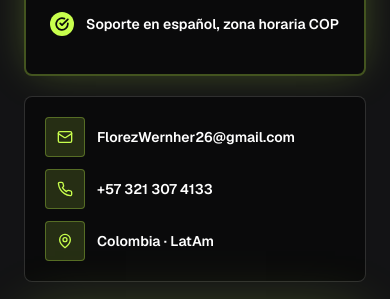
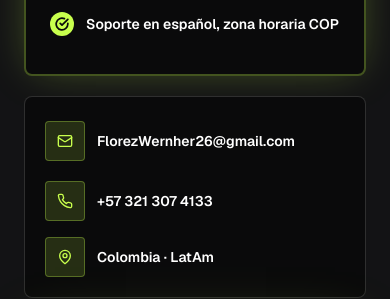
Before and after one commit to wernherflorez/OptimindFront, a React (Vite) app: page / in a window 390 px wide. Shown: the part 10112-10411 px from the top of the page. Built offline with nearby package versions, Linux system fonts and the light colour scheme; no server answers; the HTML template or start-up script is replaced by a standard one; a web font is replaced by a local one.

Commit message:
style(design): bump email/phone link tap height to 44px+ in Contact

```diff
--- a/src/components/landing/Contact.jsx
+++ b/src/components/landing/Contact.jsx
@@ -79,13 +79,13 @@
             </div>
 
             <div className="rounded-lg p-5 space-y-3 bg-ink border border-white/15">
-              <a href="mailto:FlorezWernher26@gmail.com" className="flex items-center gap-3 text-sm group">
+              <a href="mailto:FlorezWernher26@gmail.com" className="flex items-center gap-3 text-sm group py-1">
                 <div className="w-10 h-10 bg-lime/15 border border-lime/30 rounded-md flex items-center justify-center shrink-0 group-hover:bg-lime transition-colors">
                   <Mail size={16} className="text-lime group-hover:text-ink transition-colors" />
                 </div>
                 <span className="text-white font-semibold group-hover:text-lime transition-colors">FlorezWernher26@gmail.com</span>
               </a>
-              <a href="tel:+573213074133" className="flex items-center gap-3 text-sm group">
+              <a href="tel:+573213074133" className="flex items-center gap-3 text-sm group py-1">
                 <div className="w-10 h-10 bg-lime/15 border border-lime/30 rounded-md flex items-center justify-center shrink-0 group-hover:bg-lime transition-colors">
                   <Phone size={16} className="text-lime group-hover:text-ink transition-colors" />
                 </div>
```
